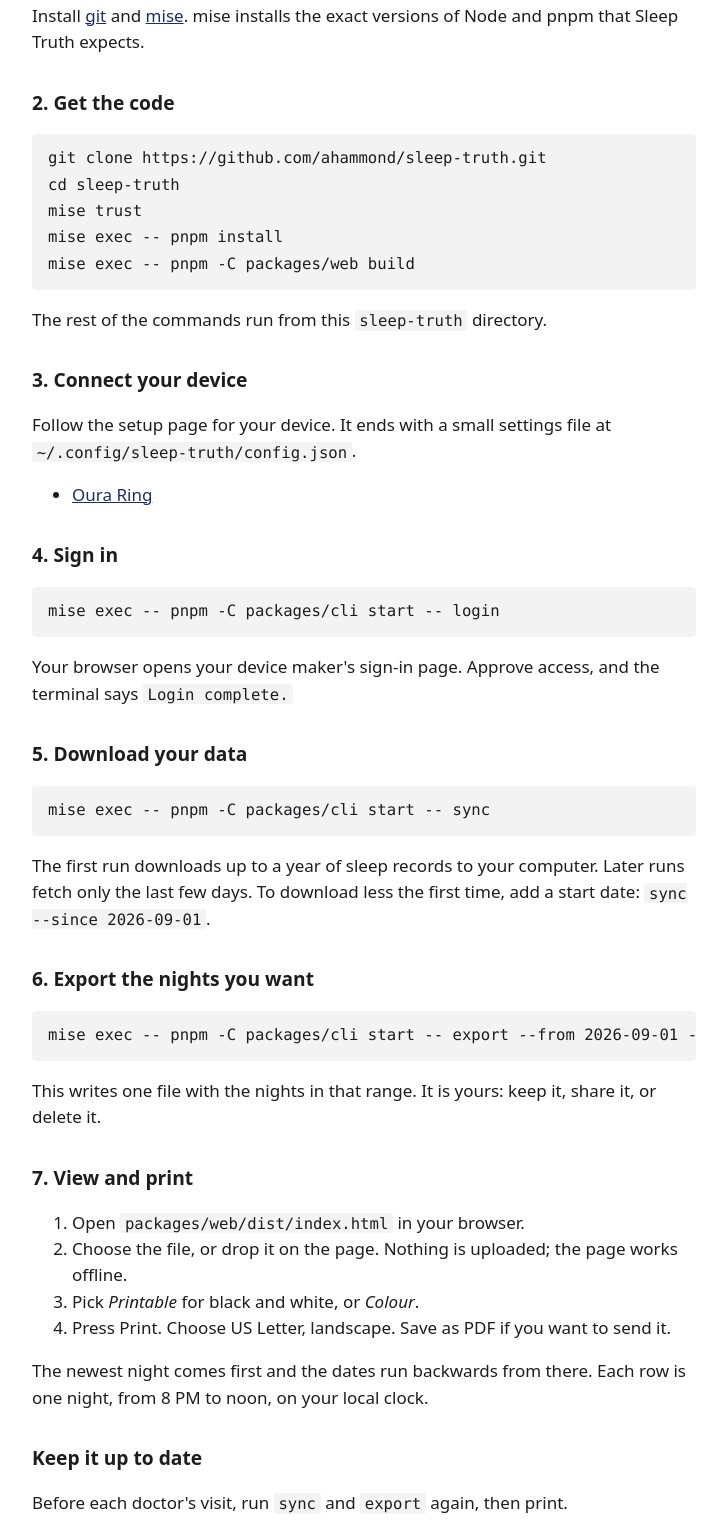
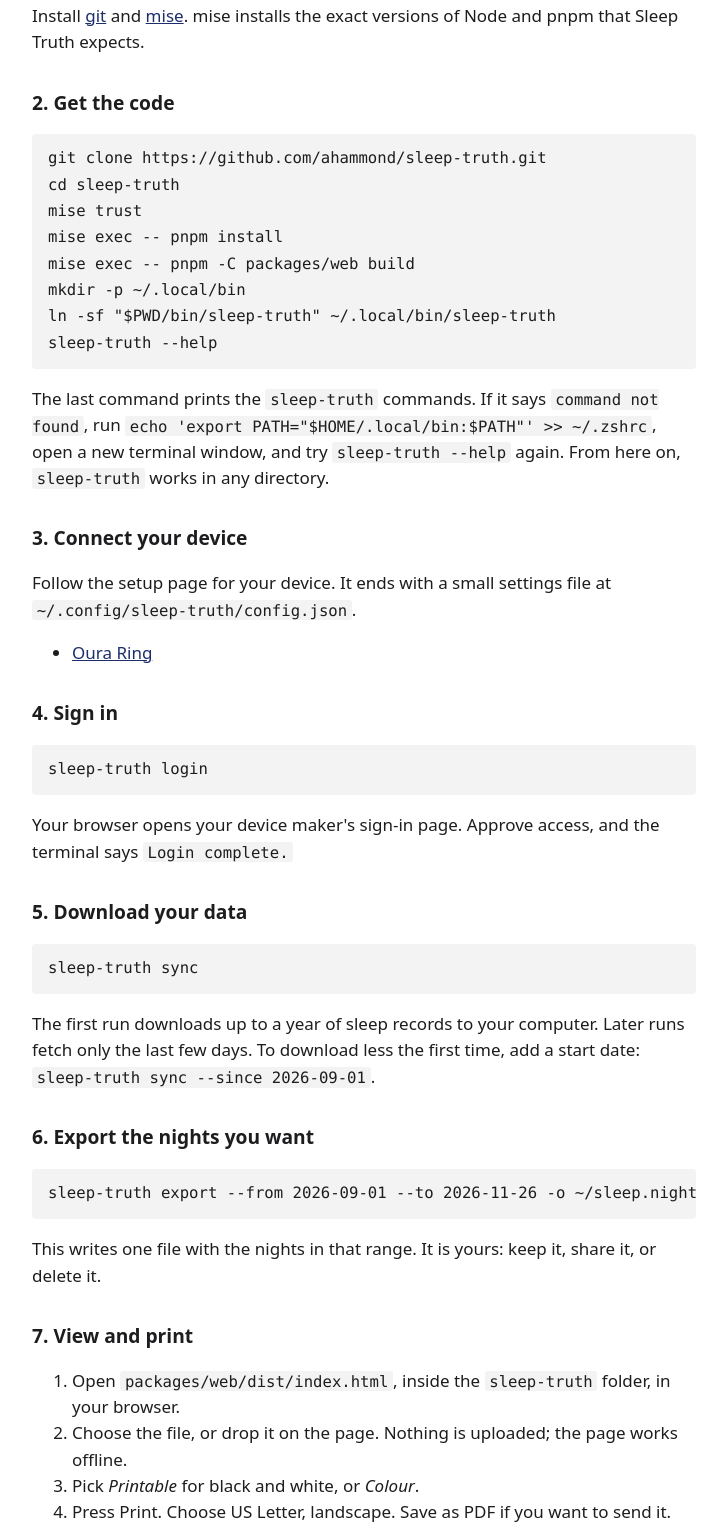
Before and after one commit to ahammond/sleep-truth, a website: page site/start/index.html in a window 1280 px wide. Shown: the part 390-1919 px from the top of the page, without its empty margins (276-1003 px from the left). Drawn offline with Linux system fonts and the light colour scheme.

Commit message:
feat: a real sleep-truth command
bin/sleep-truth runs the CLI with the Node pinned in mise.toml, from any
directory, through a symlink in ~/.local/bin. The guide and README use it,
so the site's 'run sleep-truth forget' is now true.

```diff
--- a/site/start/index.html
+++ b/site/start/index.html
@@ -35,8 +35,15 @@
 cd sleep-truth
 mise trust
 mise exec -- pnpm install
-mise exec -- pnpm -C packages/web build</code></pre>
-      <p>The rest of the commands run from this <code>sleep-truth</code> directory.</p>
+mise exec -- pnpm -C packages/web build
+mkdir -p ~/.local/bin
+ln -sf "$PWD/bin/sleep-truth" ~/.local/bin/sleep-truth
+sleep-truth --help</code></pre>
+      <p>
+        The last command prints the <code>sleep-truth</code> commands. If it says <code>command not found</code>, run
+        <code>echo 'export PATH="$HOME/.local/bin:$PATH"' &gt;&gt; ~/.zshrc</code>, open a new terminal window, and try
+        <code>sleep-truth --help</code> again. From here on, <code>sleep-truth</code> works in any directory.
+      </p>
 
       <h2>3. Connect your device</h2>
       <p>
@@ -48,26 +55,26 @@ mise exec -- pnpm -C packages/web build</code></pre>
       </ul>
 
       <h2>4. Sign in</h2>
-      <pre><code>mise exec -- pnpm -C packages/cli start -- login</code></pre>
+      <pre><code>sleep-truth login</code></pre>
       <p>
         Your browser opens your device maker's sign-in page. Approve access, and the terminal says
         <code>Login complete.</code>
       </p>
 
       <h2>5. Download your data</h2>
-      <pre><code>mise exec -- pnpm -C packages/cli start -- sync</code></pre>
+      <pre><code>sleep-truth sync</code></pre>
       <p>
         The first run downloads up to a year of sleep records to your computer. Later runs fetch only the last few days.
-        To download less the first time, add a start date: <code>sync --since 2026-09-01</code>.
+        To download less the first time, add a start date: <code>sleep-truth sync --since 2026-09-01</code>.
       </p>
 
       <h2>6. Export the nights you want</h2>
-      <pre><code>mise exec -- pnpm -C packages/cli start -- export --from 2026-09-01 --to 2026-11-26 -o ~/sleep.nights.json</code></pre>
+      <pre><code>sleep-truth export --from 2026-09-01 --to 2026-11-26 -o ~/sleep.nights.json</code></pre>
       <p>This writes one file with the nights in that range. It is yours: keep it, share it, or delete it.</p>
 
       <h2>7. View and print</h2>
       <ol>
-        <li>Open <code>packages/web/dist/index.html</code> in your browser.</li>
+        <li>Open <code>packages/web/dist/index.html</code>, inside the <code>sleep-truth</code> folder, in your browser.</li>
         <li>Choose the file, or drop it on the page. Nothing is uploaded; the page works offline.</li>
         <li>Pick <em>Printable</em> for black and white, or <em>Colour</em>.</li>
         <li>Press Print. Choose US Letter, landscape. Save as PDF if you want to send it.</li>
@@ -75,10 +82,10 @@ mise exec -- pnpm -C packages/web build</code></pre>
       <p>The newest night comes first and the dates run backwards from there. Each row is one night, from 8 PM to noon, on your local clock.</p>
 
       <h2>Keep it up to date</h2>
-      <p>Before each doctor's visit, run <code>sync</code> and <code>export</code> again, then print.</p>
+      <p>Before each doctor's visit, run <code>sleep-truth sync</code> and <code>sleep-truth export</code> again, then print.</p>
 
       <h2>Delete everything</h2>
-      <pre><code>mise exec -- pnpm -C packages/cli start -- forget</code></pre>
+      <pre><code>sleep-truth forget</code></pre>
       <p>
         This cancels Sleep Truth's access and deletes the downloaded data from your computer. Delete any exported files
         yourself.
@@ -86,7 +93,7 @@ mise exec -- pnpm -C packages/web build</code></pre>
 
       <h2>Problems</h2>
       <p>
-        If the browser can't return to the terminal after you sign in, run <code>login --paste</code> instead and paste
+        If the browser can't return to the terminal after you sign in, run <code>sleep-truth login --paste</code> instead and paste
         the address you land on. For anything else, open an issue on
         <a href="https://github.com/ahammond/sleep-truth/issues">GitHub</a>.
       </p>
```
Also changed, not shown: packages/cli/test/bin.test.ts (added, +29 -0 lines), README.md, 1 other file.
